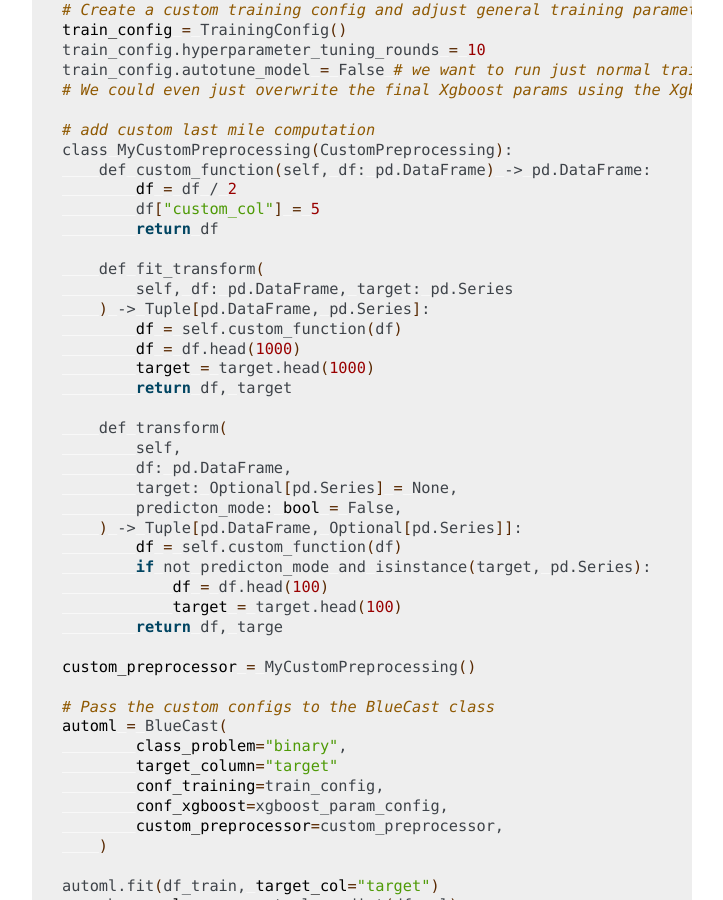
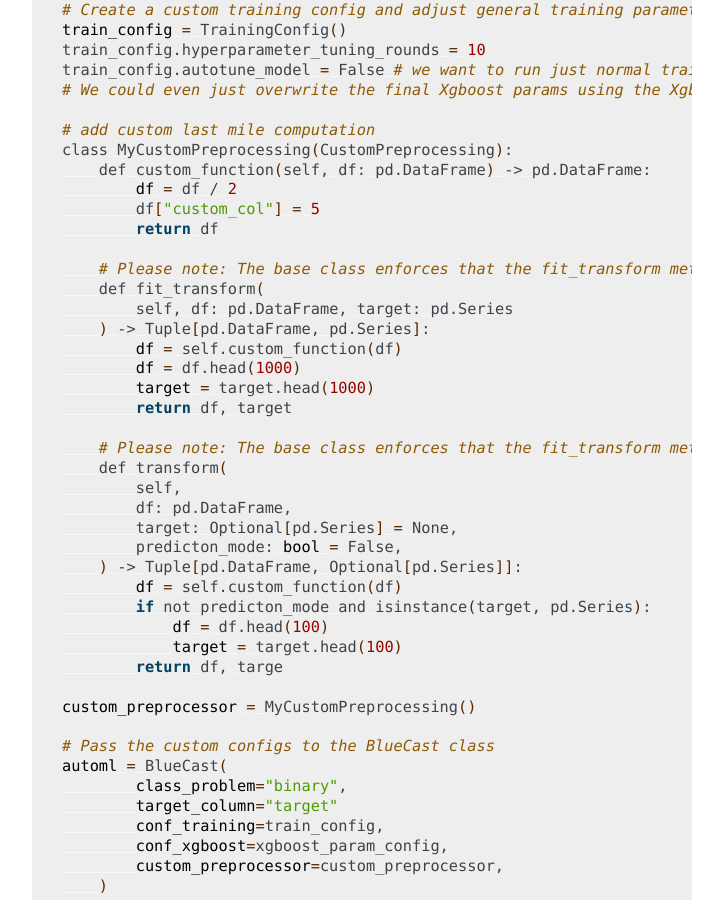
Before and after one commit to ThomasMeissnerDS/BlueCast, a Sphinx documentation site: the page built from docs/source/index.md, in a window 1280 px wide and 900 px high, scrolled down 2701 px. Shown: the whole window, without its empty margins (388-1111 px from the left). Built offline with Sphinx 7.4.7, drawn with Linux system fonts in a browser that asks for light colours.

Commit message:
Add comment describing that custom preprocessing class requires certain methods

```diff
--- a/docs/source/index.md
+++ b/docs/source/index.md
@@ -147,6 +147,7 @@
         df["custom_col"] = 5
         return df
 
+    # Please note: The base class enforces that the fit_transform method is implemented
     def fit_transform(
         self, df: pd.DataFrame, target: pd.Series
     ) -> Tuple[pd.DataFrame, pd.Series]:
@@ -155,6 +156,7 @@
         target = target.head(1000)
         return df, target
 
+    # Please note: The base class enforces that the fit_transform method is implemented
     def transform(
         self,
         df: pd.DataFrame,
```
Also changed, not shown: README.md (+2 -0 lines).
